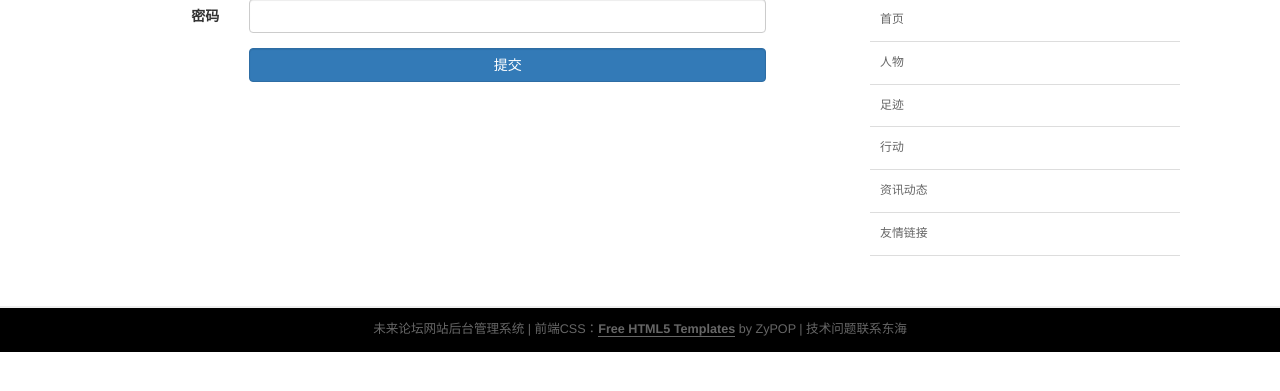
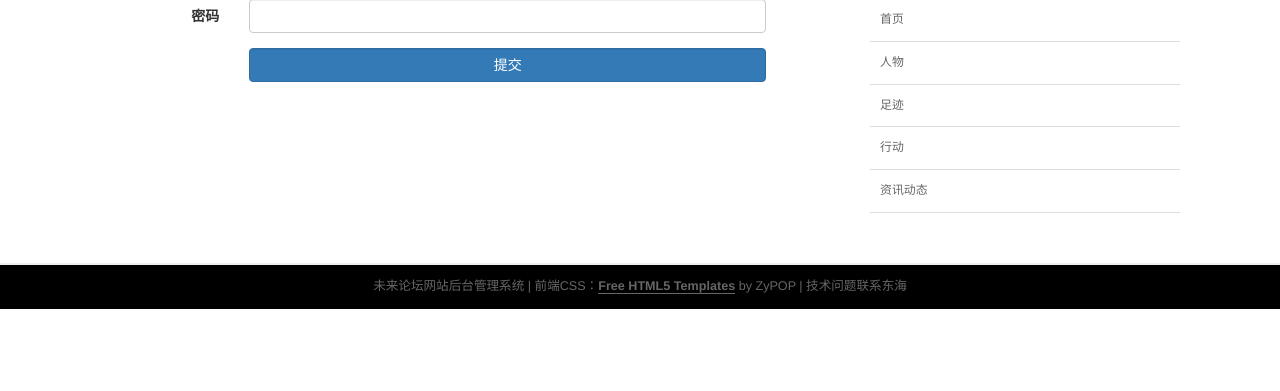
Before and after one commit to geminas/future, a PHP site: page /~backend/login.php in a window 1280 px wide. Shown: the part 217-608 px from the top of the page. Run offline with PHP 8.4, Linux system fonts and the light colour scheme.

Commit message:
全部更新

```diff
--- a/htdocs/~backend/includes/footer.php
+++ b/htdocs/~backend/includes/footer.php
@@ -11,7 +11,7 @@
                             <li><a class="menu_footprints" href="footprints.php">足迹</a></li>
                             <li><a class="menu_action" href="action.php">行动</a></li>
                             <li><a class="menu_news" href="news.php">资讯动态</a></li>
-                            <li><a class="menu_links" href="links.php">友情链接</a></li>
+                            <!-- <li><a class="menu_links" href="links.php">友情链接</a></li> -->
                         </ul>
                     </li>
 
```
